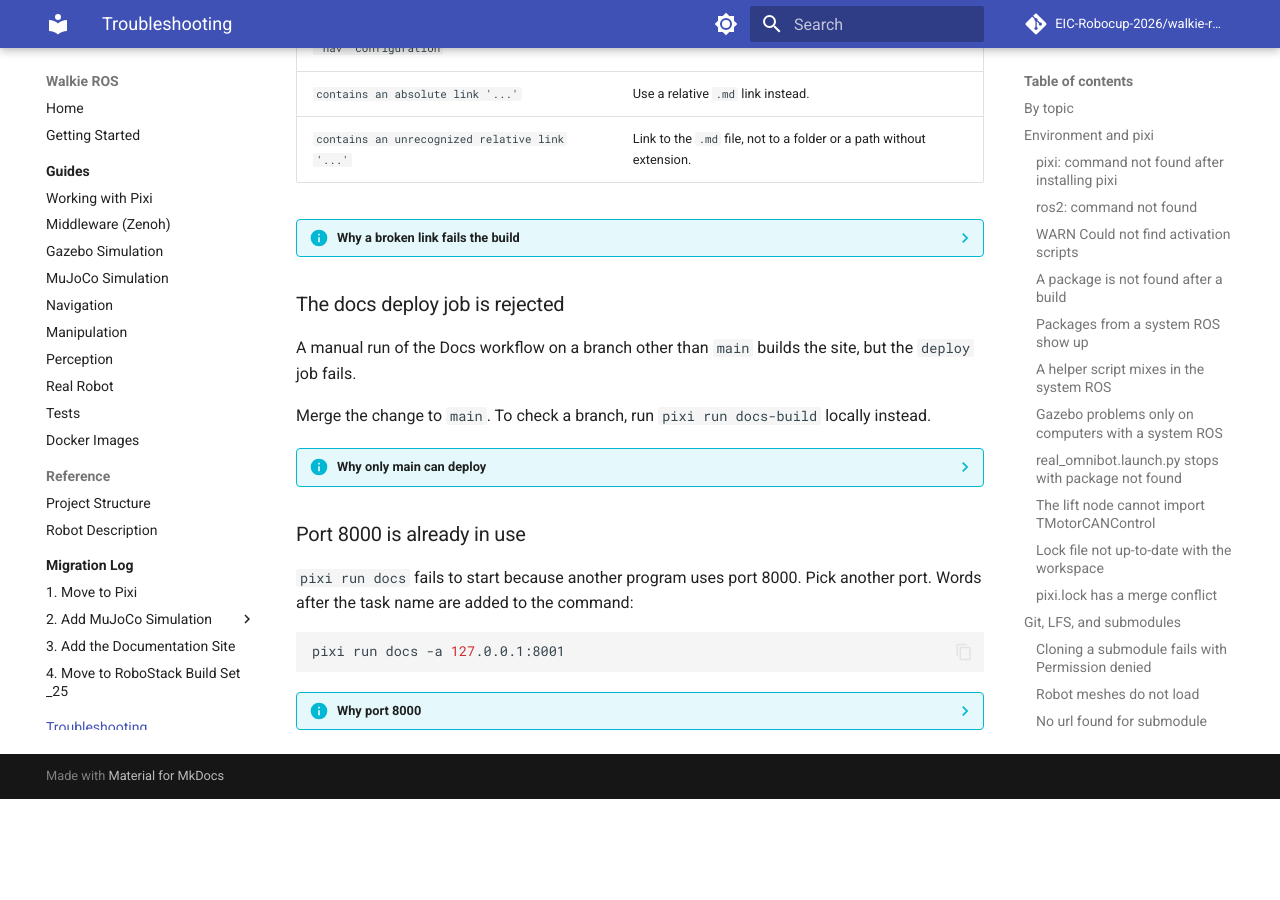
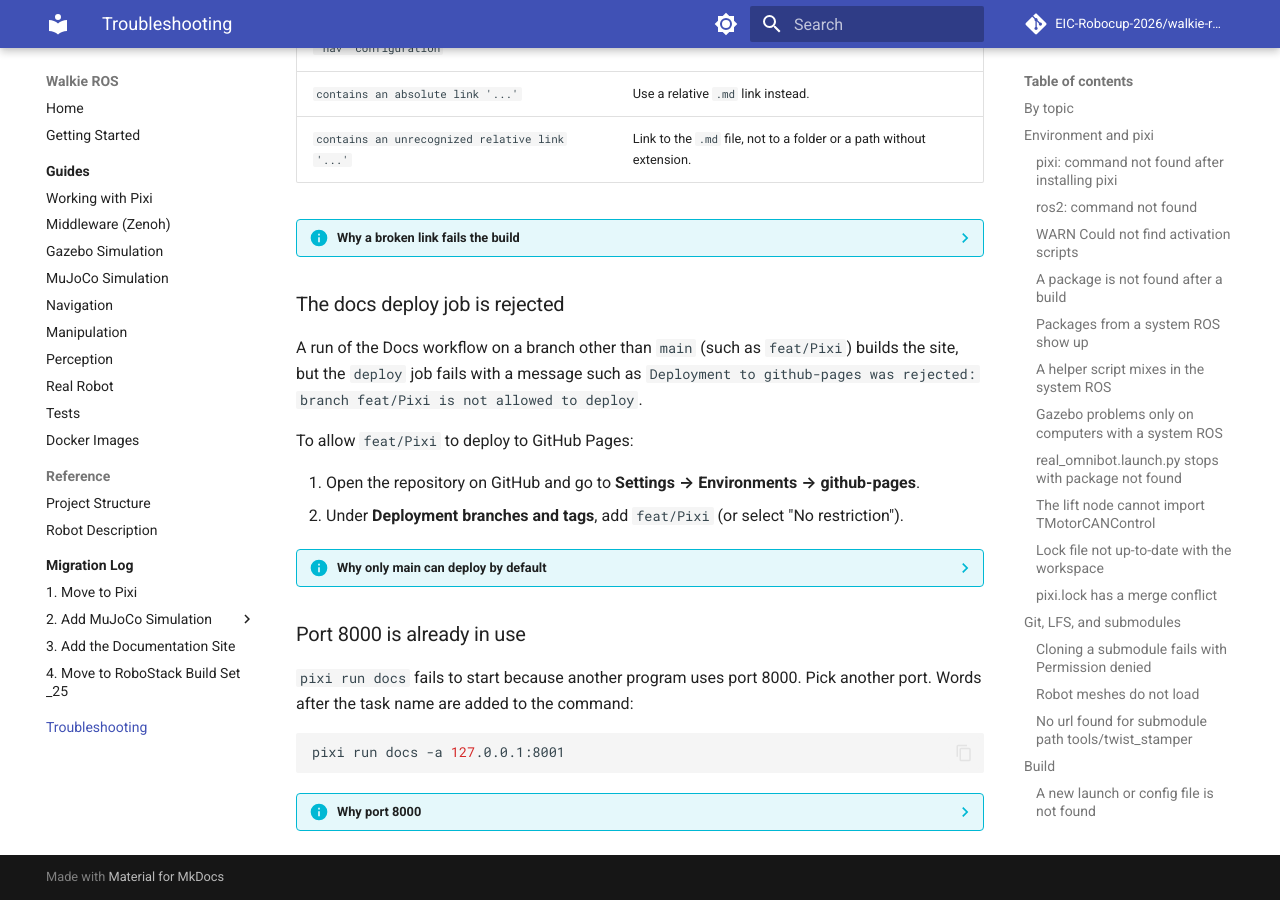
Before and after one commit to EIC-Robocup-2026/walkie-ros, an MkDocs documentation site: the page built from docs/troubleshooting.md, in a window 1280 px wide and 900 px high, scrolled down 8894 px. Built offline with MkDocs 1.6.1 and Material for MkDocs 9.7.7, drawn with Linux system fonts in a browser that asks for light colours; comment, search, counter and statistics services are not loaded; before the commit the page ends 9693 px from its top, so only the background shows below that.

Commit message:
ci(docs): trigger build and publish on feat/Pixi

```diff
--- a/docs/troubleshooting.md
+++ b/docs/troubleshooting.md
@@ -490,15 +490,20 @@
 
 ### The docs deploy job is rejected
 
-A manual run of the Docs workflow on a branch other than `main` builds the
-site, but the `deploy` job fails.
+A run of the Docs workflow on a branch other than `main` (such as `feat/Pixi`)
+builds the site, but the `deploy` job fails with a message such as
+`Deployment to github-pages was rejected: branch feat/Pixi is not allowed to deploy`.
 
-Merge the change to `main`. To check a branch, run `pixi run docs-build`
-locally instead.
+To allow `feat/Pixi` to deploy to GitHub Pages:
 
-??? info "Why only main can deploy"
-    By default, the `github-pages` environment accepts deployments only from
-    the default branch, `main`.
+1. Open the repository on GitHub and go to **Settings → Environments → github-pages**.
+2. Under **Deployment branches and tags**, add `feat/Pixi` (or select "No restriction").
+
+??? info "Why only main can deploy by default"
+    By default, GitHub creates the `github-pages` environment with deployment
+    protection rules that restrict deployments to the default branch (`main`).
+    Adding `feat/Pixi` allows documentation changes made during development to
+    publish automatically.
 
 ### Port 8000 is already in use
 
```
Also changed, not shown: docs/migrations/03-documentation.md (+10 -8 lines), 1 other file.
